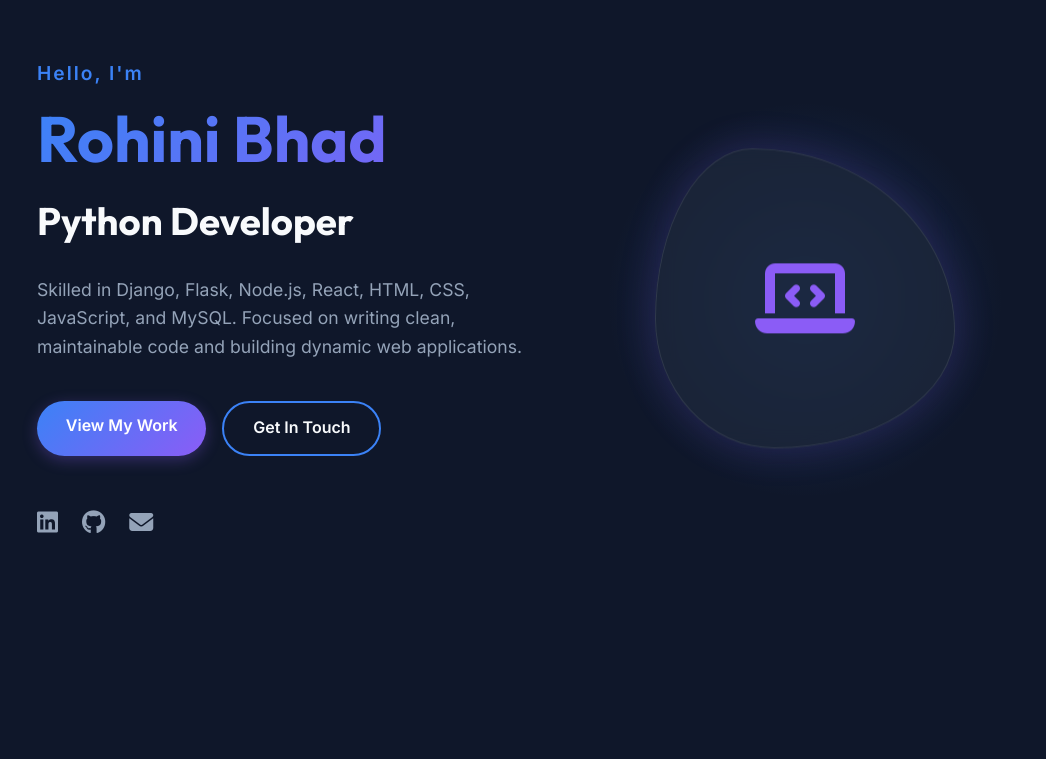
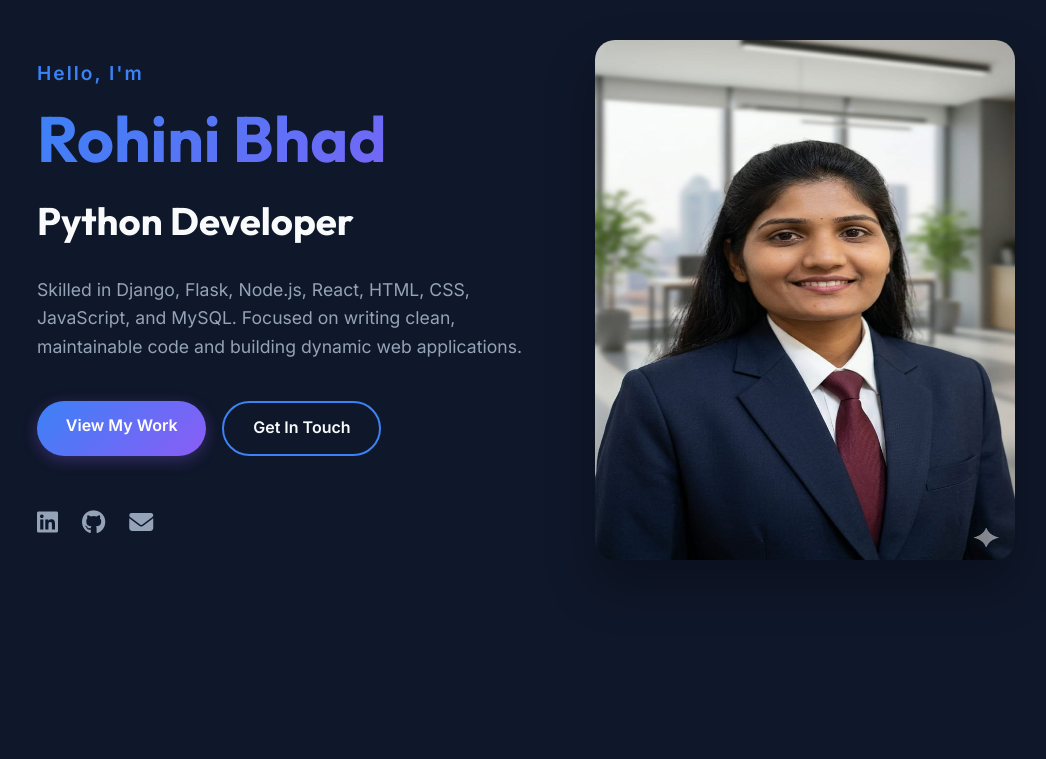
Before and after one commit to RohiBhad/My_Portfolio, a Flask app: page / in a window 1280 px wide. Shown: the part 100-859 px from the top of the page, without its empty margins (91-1137 px from the left). Run offline with Flask 3, Linux system fonts and the light colour scheme.

Commit message:
Add Photo and Update css

```diff
--- a/static/style.css
+++ b/static/style.css
@@ -326,6 +326,33 @@ h4,
     align-items: center;
     position: relative;
     z-index: 1;
+}
+.profile-photo{
+    width:420px;
+    height:520px;
+    border-radius:20px;
+    overflow:hidden;
+    box-shadow:0 25px 50px rgba(0,0,0,0.3);
+}
+
+.profile-photo img{
+    width:100%;
+    height:100%;
+    object-fit:cover;
+    object-position:center top;
+}
+.profile-photo::after{
+    content:"";
+    position:absolute;
+    top:0;
+    left:0;
+    width:100%;
+    height:100%;
+    background:linear-gradient(
+        to bottom,
+        rgba(15,23,42,0.1),
+        rgba(15,23,42,0.6)
+    );
 }
 
 .image-placeholder {
--- a/templates/index.html
+++ b/templates/index.html
@@ -58,7 +58,9 @@
             </div>
         </div>
         <div class="hero-image">
-            <div class="image-placeholder"><i class="fas fa-laptop-code"></i></div>
+            <img src="{{ url_for('static', filename='image.png') }}"
+                alt="Rohini Bhad"
+                class="profile-photo">
             <div class="circle-decoration"></div>
         </div>
     </header>
```
Also changed, not shown: static/image.png (added).
